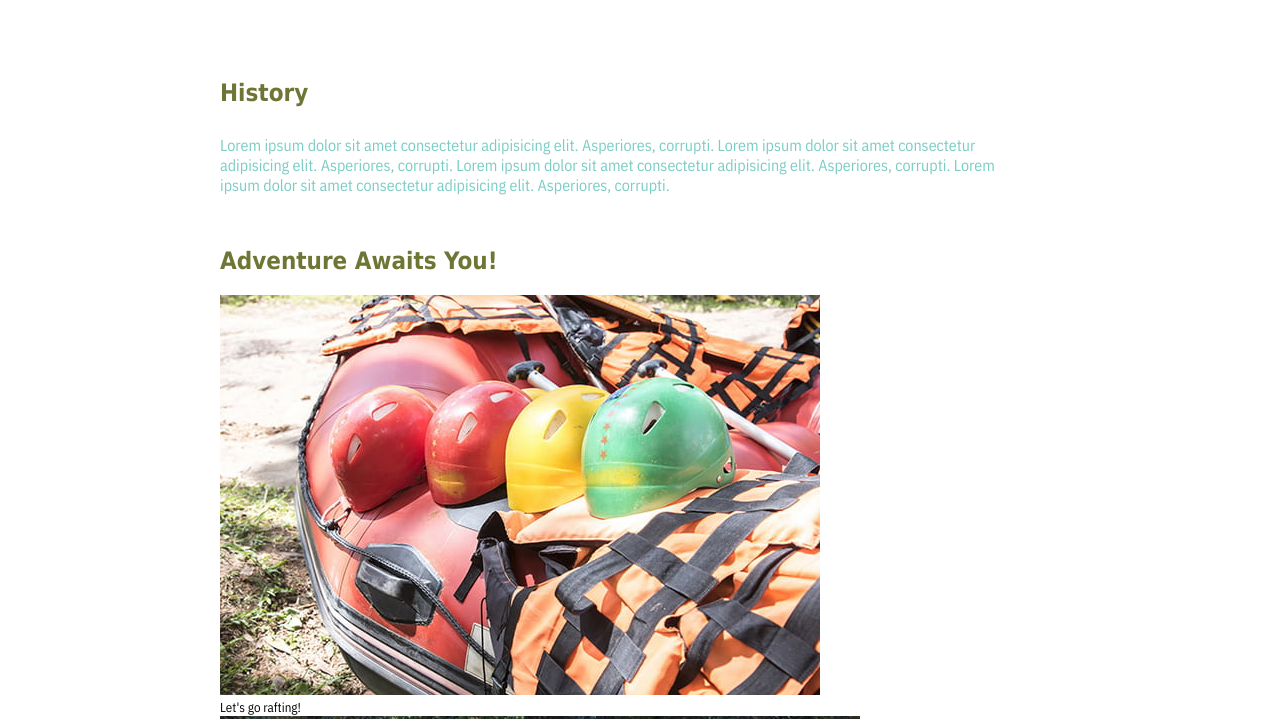
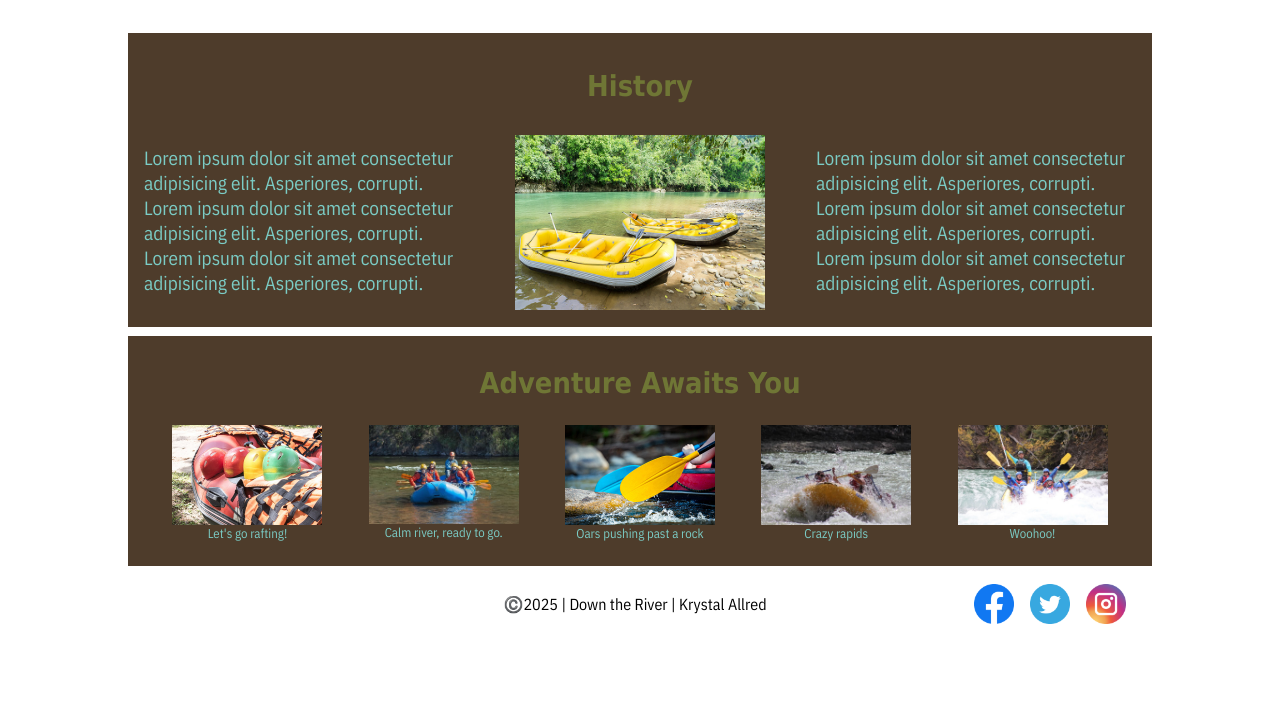
Before and after one commit to ckallred2016/wdd130, a plain HTML site: page wwr/about.html in a window 1280 px wide. Shown: the part 795-1514 px from the top of the page. After the commit the page ends 1451 px from the top, so only its background shows below. Drawn offline with nearby package versions, Linux system fonts and the light colour scheme; a web font is replaced by a local one.

Commit message:
Updated About Us page w/out actual descriptions...

```diff
--- a/wwr/about.html
+++ b/wwr/about.html
@@ -5,7 +5,7 @@
     <meta name="viewport" content="width=device-width, initial-scale=1.0">
     <meta name="description" content="About Us - Down the River: White Water Rafting">
     <meta name="author" content="Krystal Allred | WDD 130 | About Us - Down the River: White Water Rafting">
-    <title>About Us - Down the River - White Water Rafting Company</title>
+    <title>About Us - Down the River</title>
     <link href="styles/rafting.css" rel="stylesheet">
     <link rel="preconnect" href="https://fonts.googleapis.com">
     <link rel="preconnect" href="https://fonts.gstatic.com" crossorigin>
@@ -22,6 +22,7 @@
             <a href="contact.html">Contact Us</a>
         </nav>
     </header>
+
     <main>
         <div class="hero">
 		    <img src="images/rafting12_1024.jpg" alt="Rafting Top Background image" width="1024" height="576">
@@ -31,24 +32,41 @@
                 <p>Lorem ipsum dolor sit amet consectetur adipisicing elit. Asperiores, corrupti. Lorem ipsum dolor sit amet consectetur adipisicing elit. Asperiores, corrupti. Lorem ipsum dolor sit amet consectetur adipisicing elit. Asperiores, corrupti. Lorem ipsum dolor sit amet consectetur adipisicing elit. Asperiores, corrupti.Lorem ipsum dolor sit amet consectetur adipisicing elit. Asperiores, corrupti. </p>
             </article>
         </div>
+
+        <section class="grid">
+            <h2>History</h2>
+            <p>Lorem ipsum dolor sit amet consectetur adipisicing elit. Asperiores, corrupti. Lorem ipsum dolor sit amet consectetur adipisicing elit. Asperiores, corrupti. Lorem ipsum dolor sit amet consectetur adipisicing elit. Asperiores, corrupti. </p>
+            <img src="images/history1.jpg" alt="2 Rafts ready to go">
+            <p>Lorem ipsum dolor sit amet consectetur adipisicing elit. Asperiores, corrupti. Lorem ipsum dolor sit amet consectetur adipisicing elit. Asperiores, corrupti. Lorem ipsum dolor sit amet consectetur adipisicing elit. Asperiores, corrupti.</p>
+        </section>
+
         <section>
-            <h2>History</h2>
-            <p>Lorem ipsum dolor sit amet consectetur adipisicing elit. Asperiores, corrupti. Lorem ipsum dolor sit amet consectetur adipisicing elit. Asperiores, corrupti. Lorem ipsum dolor sit amet consectetur adipisicing elit. Asperiores, corrupti. Lorem ipsum dolor sit amet consectetur adipisicing elit. Asperiores, corrupti.</p>
-        </section>
-        <section>
-            <h2 class="adventure">Adventure Awaits You!</h2>
-            <img src="images/rafting22_600.jpg" alt="Raft all ready to go">
-                <p id="captions">Let's go rafting!</p>
-            <img src="images/rafting-168007_640.jpg" alt="Calm Picture of Rafters">
-                <p id="caption1">Calm river, ready to go.</p>
-            <img src="images/rafting20_6001.jpg" alt="Oars pushing past a rock">
-                <p id="caption2">Oars  pushing past a rock</p>
-            <img src="images/canada-2610144_640.jpg" alt="Rafters hitting a wave">
-                <p id="caption3">Crazy rapids</p>
-            <img src="images/rapids-6016145_640.jpg" alt="Rafters having a blast">
-                <p id="caption4">Woohoo!</p>
+            <h2 class="adventure">Adventure Awaits You</h2>
+            <div class="figure-row">
+                <figure>
+                    <img src="images/rafting22_600.jpg" alt="Raft all ready to go">
+                    <figurecaption>Let's go rafting!</figurecaption>
+                </figure>
+                <figure>
+                    <img src="images/rafting-168007_640.jpg" alt="Calm Picture of Rafters">
+                    <figurecaption>Calm river, ready to go.</figurecaption>
+                </figure>
+                <figure>
+                    <img src="images/rafting20_6001.jpg" alt="Oars pushing past a rock">
+                    <figurecaption>Oars  pushing past a rock</figurecaption>
+                </figure>
+                <figure>
+                    <img src="images/canada-2610144_640.jpg" alt="Rafters hitting a wave">
+                    <figurecaption>Crazy rapids</figurecaption>
+                </figure>
+                <figure>
+                    <img src="images/rapids-6016145_640.jpg" alt="Rafters having a blast">
+                    <figurecaption>Woohoo!</figurecaption>
+                </figure>
+            </div>
         </section>
     </main>
+
     <footer>
         <p id="copyright">©️2025 | Down the River | Krystal Allred</p>
         <nav class="socialmedia">
--- a/wwr/styles/rafting.css
+++ b/wwr/styles/rafting.css
@@ -1,14 +1,3 @@
-.klee-one-regular {
-    font-family: "Klee One", cursive;
-    font-weight: 400;
-    font-style: normal;
-}
-
-.ibm-plex-sans-condensed-semibold {
-    font-family: "IBM Plex Sans Condensed", sans-serif;
-    font-weight: 600;
-    font-style: normal;
-}
 
 :root {
     --primary-color: #6f7635; /* reseda green */
@@ -30,13 +19,51 @@ body {
     color: var(--accent1-color);
 }
 
+header, main, footer {
+    width: 1024px;
+    margin: 0 auto;
+}
+
 header {
+    display: grid;
+    grid-template-columns: 400px 1fr;
+    align-items: center;
     color: var(--accent2-color);
 }
 
-header, main, footer {
-    width: 840px;
-    margin: 0 auto;
+.logo-box {
+    margin: 0 0.25rem 0 1rem;
+	width: 250px;
+	height: auto;
+}
+
+.logo-box img {
+    width: 100%;
+    height: auto;
+}
+
+.links {
+    display: flex;
+    list-style: none;
+    padding: 0;
+    font-family: var(--body-font), sans-serif;
+    gap: 2rem;
+    white-space: nowrap;
+}
+
+.links a {
+    display: block;
+	color: var(--secondary-color);
+	padding: 20px;
+	text-decoration: none;
+	font-size: 2rem;
+
+}
+
+.links a:hover {
+	color: var(--accent2-color);
+	font-weight: 700;
+	text-decoration: underline;
 }
 
 h1, h2 {
@@ -52,20 +79,12 @@ h1 {
     text-align: center;
     opacity: 0.7;
     background-color: var(--primary-color);
-    color: #fff; /* white text - make sure there is enough contrast with the background-color */
+    color: #fff;
 }
 
 h2 {
-    margin: 20px;
-    padding-left: 0;
-    margin-left: 0;
-}
-
-nav, p, section, article {
-    margin: 4px;
-    padding: 8px;
-    padding-left: 0;
-    margin-left: 0;
+    text-align: center;
+    margin: 20px 0;
 }
 
 .hero {
@@ -84,7 +103,17 @@ nav, p, section, article {
     color: white;
     font-size: 2.5em;
     text-align: center;
+}
 
+.hero img {
+    display: block;
+    position: absolute;
+    top: 0;
+    left: 0;
+    z-index: 0;
+    width: 100%;
+    height: auto;
+    object-fit: cover; /* keeps image from stretching */
 }
 
 .hero article {
@@ -93,7 +122,7 @@ nav, p, section, article {
     left: 50%;
     transform: translateX(-50%);
     width: 90%;
-    background-color: rgba(0, 51, 102, 0.7); /* semi-transparent blue */
+    background-color: rgba(0, 51, 102, 0.7);
     color: white;
     padding: 1em;
     overflow: hidden;
@@ -112,31 +141,102 @@ nav, p, section, article {
 
 .hero article p {
     float: left;
-    width: calc(110% - 250px); /* leave space for image */
+    width: calc(110% - 250px);
     margin: 0;
 }
 
-.hero img {
-    display: block;
-    position: absolute;
-    top: 0;
-    left: 0;
-    z-index: 0;
-    width: 100%;
-    height: auto;
-    object-fit: cover; /* keeps image from stretching */
+.grid {
+    display: grid;
+    grid-template-columns: repeat(3, 1fr);
+    grid-template-rows: auto;
+    gap: 1rem;
+    align-items: start;
+    padding: 1rem;
+}
+.grid h2 {
+    grid-row: 1;
+    grid-column: 1 / -1;
+    text-align: center;
+    margin-bottom: 1rem;
 }
 
-#captions, #caption1, #caption2, #caption3, #caption4 {
-    padding: 0px;
-    margin: auto;
+.grid img {
+    height: 175px;
+    justify-self: center;
+    align-self: center;
+    width: 250px;
+    max-width: 100%;
+}
+
+nav, p, section, article {
+    margin: 0 0 6px 0;
+    padding: 10px;
+    padding-left: 0;
+    margin-left: 0;
+}
+
+section {
+    margin: .5em auto;
+	padding: 1em;
+	background-color: var(--secondary-color);
+	width: 1024px;
+	font-size: 1.2rem;
+    margin-top: 0;
+    padding-top: 0.5em;
+}
+
+section:last-of-type {
+    margin: 0;
+}
+
+figure {
+    display: flex;
+    flex-flow: column;
+    padding: 5px;
+    max-width: 160px;
+    margin: 0;
+}
+
+.figure-row {
+    display: flex;
+    justify-content: space-evenly;
+    gap: 1rem;
+    flex-wrap: nowrap;
+    overflow-x: auto;
+}
+
+figurecaption {
+    font-size: 0.8rem;
+    text-align: center;
+}
+
+figure img {
+    width: auto;
+    height: auto;
+}
+
+footer {
+    display: grid;
+    grid-template-columns: 1fr auto 1fr;
+    align-items: center;
+    gap: 1rem;
+    padding: 1rem;
+    margin-top: 0;
+    padding-top: 0.5em;
+}
+
+#copyright {
+    grid-column: 2;       /* center column */
+    text-align: center;
     color: black;
-    font-family:"IBM Plex Sans Condensed", Times, serif;
-    font-size: small;
 }
 
 .socialmedia {
-    line-height: 0;
+    grid-column: 3;       /* right column */
+    display: flex;
+    justify-content: flex-end;
+    align-items: center;
+    gap: 1rem;
 }
 
 .socialmedia img {
@@ -149,7 +249,3 @@ nav, p, section, article {
     display: inline-block;
     text-decoration: none;
 }
-
-#copyright {
-    color: black;
-}
```
Also changed, not shown: wwr/images/history1.jpg (added), 1 other file.
